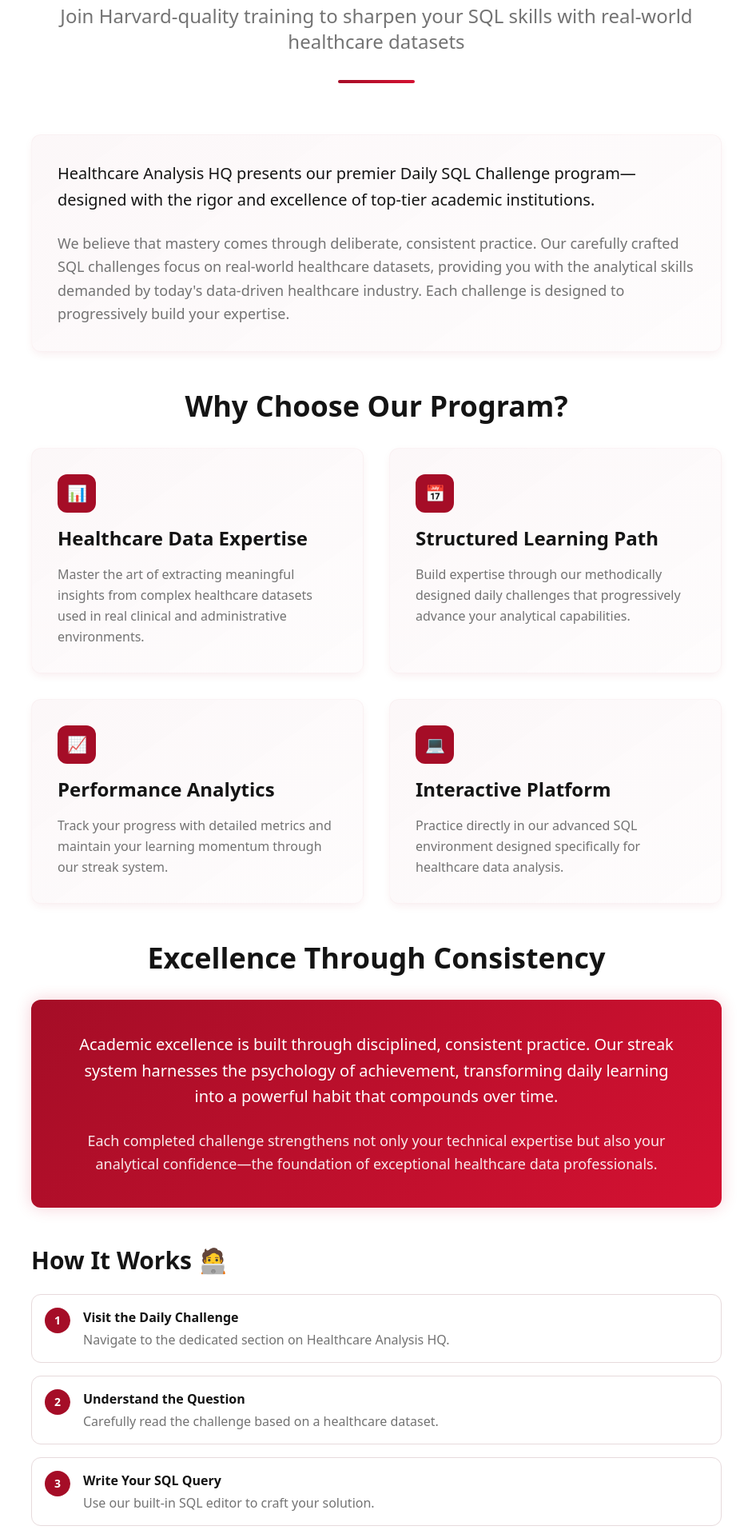
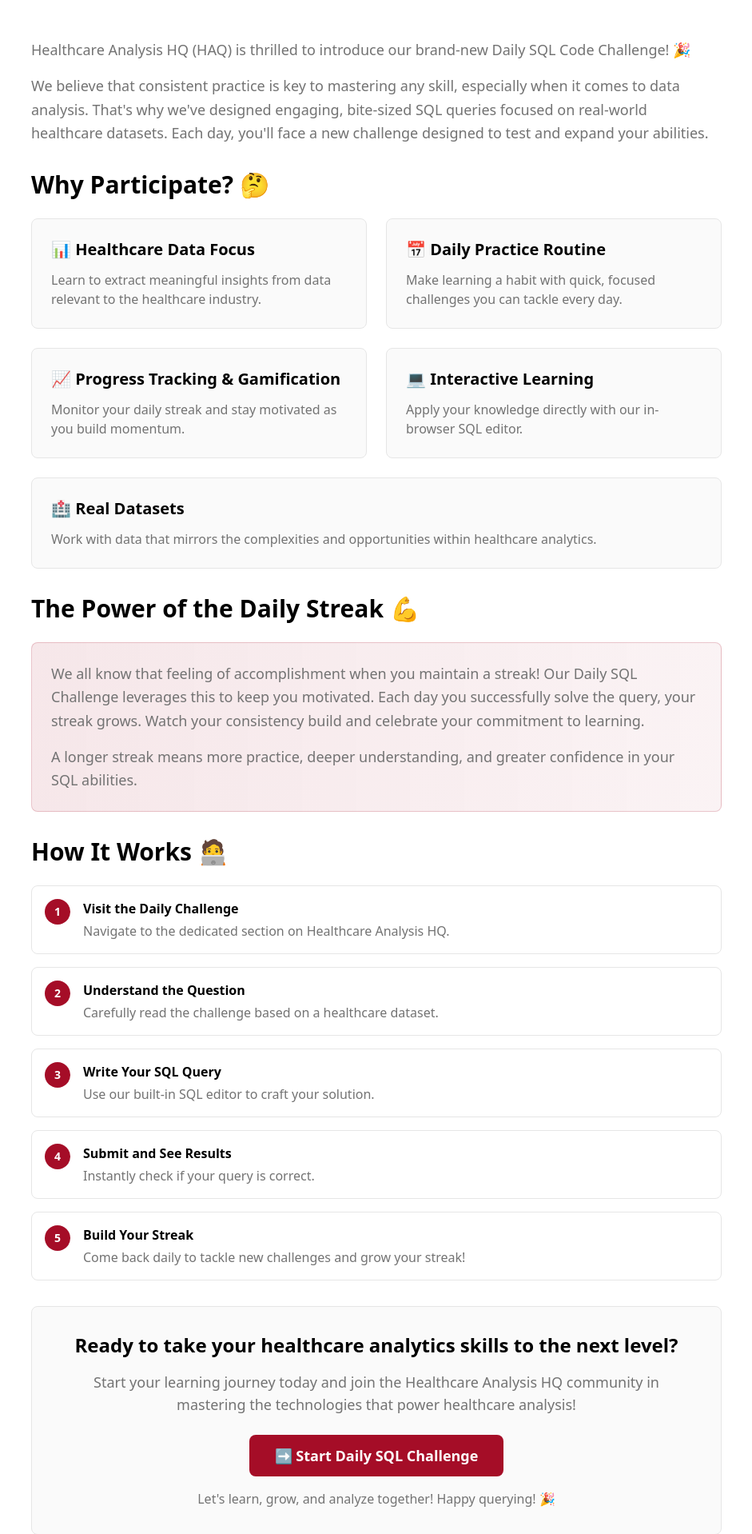
Before and after one commit to Agalyakarthik/curious-signup-page, a React (Vite) app: page / in a window 1280 px wide. Shown: the part 237-2155 px from the top of the page at 80% size, without its empty margins (169-1110 px from the left). Built offline with nearby package versions, Linux system fonts and the light colour scheme.

Commit message:
Reverted to commit e7dbe65d14d9c9ad6764373cda1a5a043464d5cf

```diff
--- a/src/index.css
+++ b/src/index.css
@@ -8,52 +8,36 @@ All colors MUST be HSL.
 
 @layer base {
   :root {
-    /* Harvard-Inspired Academic Color Palette */
-    --background: 0 0% 100%; /* Clean white */
-    --foreground: 0 0% 8%; /* Deep black for maximum readability */
+    --background: 0 0% 100%;
+    --foreground: 0 0% 0%;
 
-    --card: 350 85% 98%; /* Light crimson tint */
-    --card-foreground: 0 0% 8%;
+    --card: 0 0% 98%;
+    --card-foreground: 0 0% 15%;
 
     --popover: 0 0% 100%;
-    --popover-foreground: 0 0% 8%;
+    --popover-foreground: 0 0% 15%;
 
-    /* Harvard Crimson Primary */
+    /* Harvard Color Palette */
     --primary: 350 85% 35%; /* Harvard Crimson #A41034 */
     --primary-foreground: 0 0% 100%;
-    --primary-glow: 350 85% 45%; /* Lighter crimson for effects */
 
-    /* Academic Secondary Colors */
-    --secondary: 350 85% 95%; /* Very light crimson */
+    --secondary: 350 85% 94%;
     --secondary-foreground: 350 85% 35%;
 
-    --accent: 350 45% 88%; /* Muted crimson accent */
-    --accent-foreground: 350 85% 35%;
+    --accent: 350 85% 35%;
+    --accent-foreground: 0 0% 100%;
 
-    --muted: 0 0% 97%; /* Almost white */
+    --muted: 0 0% 96%;
     --muted-foreground: 0 0% 45%;
 
     --destructive: 0 84% 60%;
     --destructive-foreground: 0 0% 100%;
 
-    --border: 350 20% 88%; /* Subtle crimson border */
-    --input: 0 0% 96%;
+    --border: 0 0% 90%;
+    --input: 0 0% 94%;
     --ring: 350 85% 35%;
 
-    --radius: 0.75rem; /* Slightly more rounded for academic feel */
-
-    /* Harvard-inspired gradients */
-    --gradient-primary: linear-gradient(135deg, hsl(350, 85%, 35%), hsl(350, 85%, 45%));
-    --gradient-hero: linear-gradient(135deg, hsl(350, 85%, 35%) 0%, hsl(350, 75%, 40%) 100%);
-    --gradient-card: linear-gradient(145deg, rgba(164, 16, 52, 0.03), rgba(164, 16, 52, 0.01));
-
-    /* Academic shadows */
-    --shadow-elegant: 0 10px 30px -10px hsl(350 85% 35% / 0.15);
-    --shadow-card: 0 4px 12px -2px hsl(350 85% 35% / 0.08);
-    --shadow-glow: 0 0 20px hsl(350 85% 45% / 0.2);
-
-    /* Smooth academic transitions */
-    --transition-smooth: all 0.3s cubic-bezier(0.4, 0, 0.2, 1);
+    --radius: 0.5rem;
 
 
     --sidebar-background: 0 0% 98%;
--- a/src/pages/Index.tsx
+++ b/src/pages/Index.tsx
@@ -13,86 +13,82 @@ const Index = () => {
       <main className="container mx-auto px-4 py-8 max-w-4xl">
         <article className="prose prose-lg max-w-none">
 
-          {/* Academic Header */}
-          <header className="text-center mb-16 max-w-4xl mx-auto">
-            <h1 className="text-5xl lg:text-6xl font-bold text-foreground mb-6 leading-tight tracking-tight">
-              Master Healthcare Analytics with Daily SQL Challenges
+          {/* Blog Header */}
+          <header className="text-center mb-12">
+            <h1 className="text-4xl lg:text-5xl font-bold text-foreground mb-4">
+              Level Up Your Healthcare Analytics Skills with Our Daily SQL Challenge!
             </h1>
-            <p className="text-xl lg:text-2xl text-muted-foreground font-light leading-relaxed">
-              Join Harvard-quality training to sharpen your SQL skills with real-world healthcare datasets
+            <p className="text-xl text-muted-foreground">
+              Ready to sharpen your SQL skills while diving into the fascinating world of healthcare data?
             </p>
-            <div className="w-24 h-1 bg-gradient-primary mx-auto mt-8 rounded-full"></div>
           </header>
 
-          {/* Academic Introduction */}
-          <div className="mb-12 bg-gradient-card border border-accent/20 rounded-lg p-8 shadow-card">
-            <p className="text-xl text-foreground leading-relaxed font-medium mb-6">
-              Healthcare Analysis HQ presents our premier Daily SQL Challenge program—designed with the rigor and excellence of top-tier academic institutions.
+          {/* Introduction */}
+          <div className="mb-8">
+            <p className="text-lg text-muted-foreground leading-relaxed">
+              Healthcare Analysis HQ (HAQ) is thrilled to introduce our brand-new Daily SQL Code Challenge! 🎉
             </p>
-            <p className="text-lg text-muted-foreground leading-relaxed">
-              We believe that mastery comes through deliberate, consistent practice. Our carefully crafted SQL challenges focus on real-world healthcare datasets, providing you with the analytical skills demanded by today's data-driven healthcare industry. Each challenge is designed to progressively build your expertise.
+            <p className="text-lg text-muted-foreground leading-relaxed mt-4">
+              We believe that consistent practice is key to mastering any skill, especially when it comes to data analysis.
+              That's why we've designed engaging, bite-sized SQL queries focused on real-world healthcare datasets.
+              Each day, you'll face a new challenge designed to test and expand your abilities.
             </p>
           </div>
 
           {/* Why Participate Section */}
-          <section className="mb-12">
-            <h2 className="text-4xl font-bold text-foreground mb-8 text-center">Why Choose Our Program?</h2>
+          <section className="mb-8">
+            <h2 className="text-3xl font-bold text-foreground mb-6">Why Participate? 🤔</h2>
 
-            <div className="grid md:grid-cols-2 gap-8">
-              <div className="bg-gradient-card border border-accent/20 rounded-lg p-8 shadow-card hover:shadow-elegant transition-all duration-300">
-                <div className="w-12 h-12 bg-primary rounded-lg mb-4 flex items-center justify-center">
-                  <span className="text-primary-foreground font-bold text-xl">📊</span>
-                </div>
-                <h3 className="text-2xl font-bold text-foreground mb-4">Healthcare Data Expertise</h3>
-                <p className="text-muted-foreground leading-relaxed">
-                  Master the art of extracting meaningful insights from complex healthcare datasets used in real clinical and administrative environments.
+            <div className="grid md:grid-cols-2 gap-6">
+              <div className="bg-card border border-border rounded-lg p-6">
+                <h3 className="text-xl font-semibold text-foreground mb-3">📊 Healthcare Data Focus</h3>
+                <p className="text-muted-foreground">
+                  Learn to extract meaningful insights from data relevant to the healthcare industry.
                 </p>
               </div>
 
-              <div className="bg-gradient-card border border-accent/20 rounded-lg p-8 shadow-card hover:shadow-elegant transition-all duration-300">
-                <div className="w-12 h-12 bg-primary rounded-lg mb-4 flex items-center justify-center">
-                  <span className="text-primary-foreground font-bold text-xl">📅</span>
-                </div>
-                <h3 className="text-2xl font-bold text-foreground mb-4">Structured Learning Path</h3>
-                <p className="text-muted-foreground leading-relaxed">
-                  Build expertise through our methodically designed daily challenges that progressively advance your analytical capabilities.
+              <div className="bg-card border border-border rounded-lg p-6">
+                <h3 className="text-xl font-semibold text-foreground mb-3">📅 Daily Practice Routine</h3>
+                <p className="text-muted-foreground">
+                  Make learning a habit with quick, focused challenges you can tackle every day.
                 </p>
               </div>
 
-              <div className="bg-gradient-card border border-accent/20 rounded-lg p-8 shadow-card hover:shadow-elegant transition-all duration-300">
-                <div className="w-12 h-12 bg-primary rounded-lg mb-4 flex items-center justify-center">
-                  <span className="text-primary-foreground font-bold text-xl">📈</span>
-                </div>
-                <h3 className="text-2xl font-bold text-foreground mb-4">Performance Analytics</h3>
-                <p className="text-muted-foreground leading-relaxed">
-                  Track your progress with detailed metrics and maintain your learning momentum through our streak system.
+              <div className="bg-card border border-border rounded-lg p-6">
+                <h3 className="text-xl font-semibold text-foreground mb-3">📈 Progress Tracking & Gamification</h3>
+                <p className="text-muted-foreground">
+                  Monitor your daily streak and stay motivated as you build momentum.
                 </p>
               </div>
 
-              <div className="bg-gradient-card border border-accent/20 rounded-lg p-8 shadow-card hover:shadow-elegant transition-all duration-300">
-                <div className="w-12 h-12 bg-primary rounded-lg mb-4 flex items-center justify-center">
-                  <span className="text-primary-foreground font-bold text-xl">💻</span>
-                </div>
-                <h3 className="text-2xl font-bold text-foreground mb-4">Interactive Platform</h3>
-                <p className="text-muted-foreground leading-relaxed">
-                  Practice directly in our advanced SQL environment designed specifically for healthcare data analysis.
+              <div className="bg-card border border-border rounded-lg p-6">
+                <h3 className="text-xl font-semibold text-foreground mb-3">💻 Interactive Learning</h3>
+                <p className="text-muted-foreground">
+                  Apply your knowledge directly with our in-browser SQL editor.
+                </p>
+              </div>
+
+              <div className="bg-card border border-border rounded-lg p-6 md:col-span-2">
+                <h3 className="text-xl font-semibold text-foreground mb-3">🏥 Real Datasets</h3>
+                <p className="text-muted-foreground">
+                  Work with data that mirrors the complexities and opportunities within healthcare analytics.
                 </p>
               </div>
             </div>
           </section>
 
-          {/* Excellence Through Consistency */}
-          <section className="mb-12">
-            <h2 className="text-4xl font-bold text-foreground mb-8 text-center">Excellence Through Consistency</h2>
-            <div className="bg-gradient-primary text-primary-foreground rounded-lg p-10 shadow-glow">
-              <div className="max-w-3xl mx-auto text-center">
-                <p className="text-xl leading-relaxed mb-6 font-light">
-                  Academic excellence is built through disciplined, consistent practice. Our streak system harnesses the psychology of achievement, transforming daily learning into a powerful habit that compounds over time.
-                </p>
-                <p className="text-lg leading-relaxed opacity-90">
-                  Each completed challenge strengthens not only your technical expertise but also your analytical confidence—the foundation of exceptional healthcare data professionals.
-                </p>
-              </div>
+          {/* Daily Streak Section */}
+          <section className="mb-8">
+            <h2 className="text-3xl font-bold text-foreground mb-6">The Power of the Daily Streak 💪</h2>
+            <div className="bg-gradient-to-r from-primary/10 to-primary/5 border border-primary/20 rounded-lg p-6">
+              <p className="text-lg text-muted-foreground leading-relaxed">
+                We all know that feeling of accomplishment when you maintain a streak! Our Daily SQL Challenge leverages
+                this to keep you motivated. Each day you successfully solve the query, your streak grows. Watch your
+                consistency build and celebrate your commitment to learning.
+              </p>
+              <p className="text-lg text-muted-foreground leading-relaxed mt-4">
+                A longer streak means more practice, deeper understanding, and greater confidence in your SQL abilities.
+              </p>
             </div>
           </section>
 
@@ -121,22 +117,23 @@ const Index = () => {
             </div>
           </section>
 
-          {/* Academic Call to Action */}
-          <section className="text-center bg-gradient-card border border-accent/20 rounded-lg p-12 shadow-card">
-            <h2 className="text-3xl lg:text-4xl font-bold text-foreground mb-6 leading-tight">
-              Begin Your Journey to Healthcare Analytics Mastery
+          {/* Call to Action */}
+          <section className="text-center bg-card border border-border rounded-lg p-8">
+            <h2 className="text-2xl font-bold text-foreground mb-4">
+              Ready to take your healthcare analytics skills to the next level?
             </h2>
-            <p className="text-xl text-muted-foreground mb-8 max-w-2xl mx-auto leading-relaxed">
-              Join our community of dedicated professionals who are advancing their careers through rigorous, practical training in healthcare data analysis.
+            <p className="text-lg text-muted-foreground mb-6">
+              Start your learning journey today and join the Healthcare Analysis HQ community in mastering the
+              technologies that power healthcare analysis!
             </p>
             <button
               onClick={() => setShowChallenge(!showChallenge)}
-              className="bg-primary hover:bg-primary-glow text-primary-foreground px-10 py-4 rounded-lg font-bold text-xl transition-all duration-300 shadow-elegant hover:shadow-glow transform hover:scale-105"
+              className="bg-primary hover:bg-primary/90 text-white px-8 py-3 rounded-lg font-semibold text-lg transition-colors"
             >
-              {showChallenge ? 'Hide Challenge' : 'Access Daily Challenge'}
+              ➡️ {showChallenge ? 'Hide Challenge' : 'Start Daily SQL Challenge'}
             </button>
-            <p className="text-muted-foreground mt-6 font-light">
-              Excellence in healthcare analytics begins with your first query.
+            <p className="text-muted-foreground mt-4">
+              Let's learn, grow, and analyze together! Happy querying! 🎉
             </p>
           </section>
 
```
